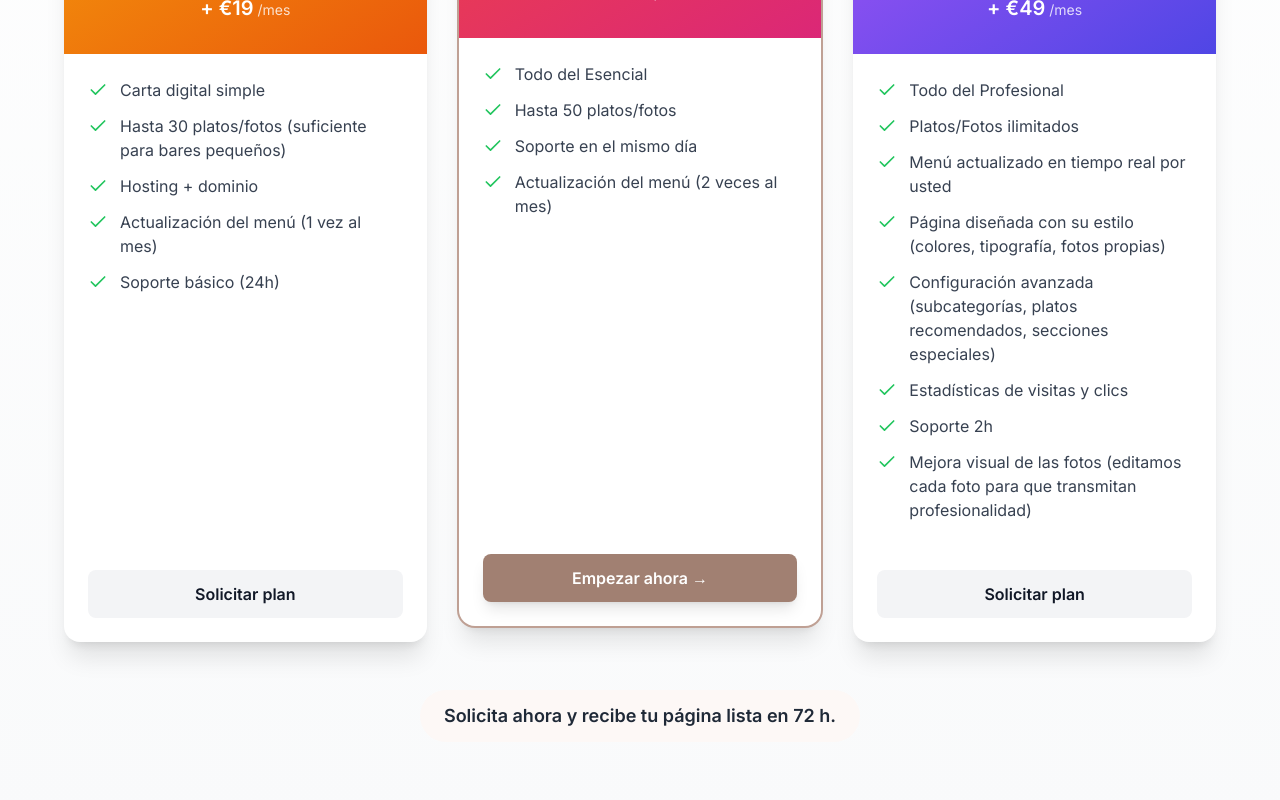
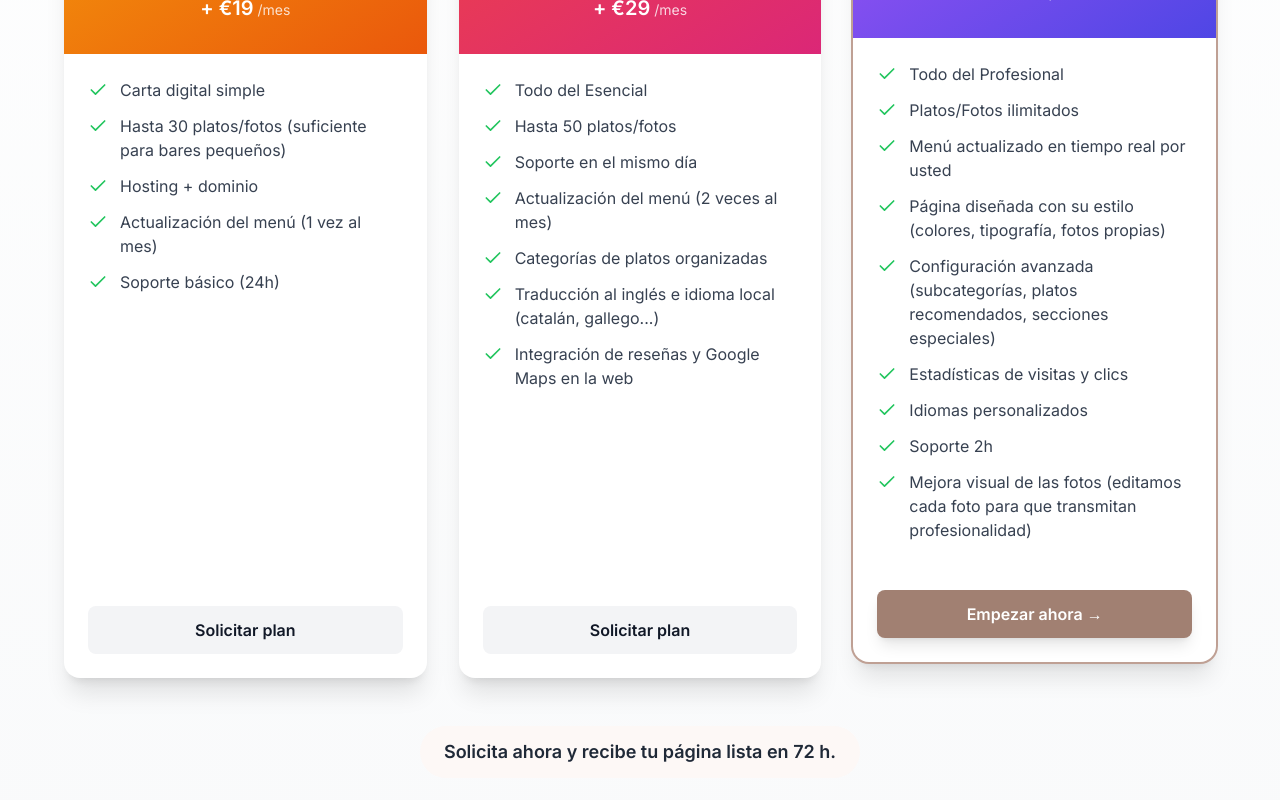
Before and after one commit to ivanprocessdynamics/menuexpress, a Next.js app: page / in a window 1280 px wide. Shown: the part 4854-5654 px from the top of the page. Built offline with nearby package versions, Linux system fonts and the light colour scheme; a web font is replaced by a local one.

Commit message:
Pricing section II

```diff
--- a/components/Pricing.tsx
+++ b/components/Pricing.tsx
@@ -31,12 +31,15 @@ export default function Pricing() {
       ideal: 'Restaurantes medianos con platos básicos, que no necesiten actualizaciones frecuentes',
       setupPrice: '249',
       monthlyPrice: '29',
-      popular: true,
+      popular: false,
       features: [
         'Todo del Esencial',
         'Hasta 50 platos/fotos',
         'Soporte en el mismo día',
         'Actualización del menú (2 veces al mes)',
+        'Categorías de platos organizadas',
+        'Traducción al inglés e idioma local (catalán, gallego...)',
+        'Integración de reseñas y Google Maps en la web'
       ],
       gradient: 'from-red-500 to-pink-600',
     },
@@ -45,7 +48,7 @@ export default function Pricing() {
       ideal: 'Restaurantes que quieran una imagen seria, con menú actualizado en tiempo real',
       setupPrice: '349',
       monthlyPrice: '49',
-      popular: false,
+      popular: true,
       features: [
         'Todo del Profesional',
         'Platos/Fotos ilimitados',
@@ -53,6 +56,7 @@ export default function Pricing() {
         'Página diseñada con su estilo (colores, tipografía, fotos propias)',
         'Configuración avanzada (subcategorías, platos recomendados, secciones especiales)',
         'Estadísticas de visitas y clics',
+        'Idiomas personalizados',
         'Soporte 2h',
         'Mejora visual de las fotos (editamos cada foto para que transmitan profesionalidad)',
       ],
```
